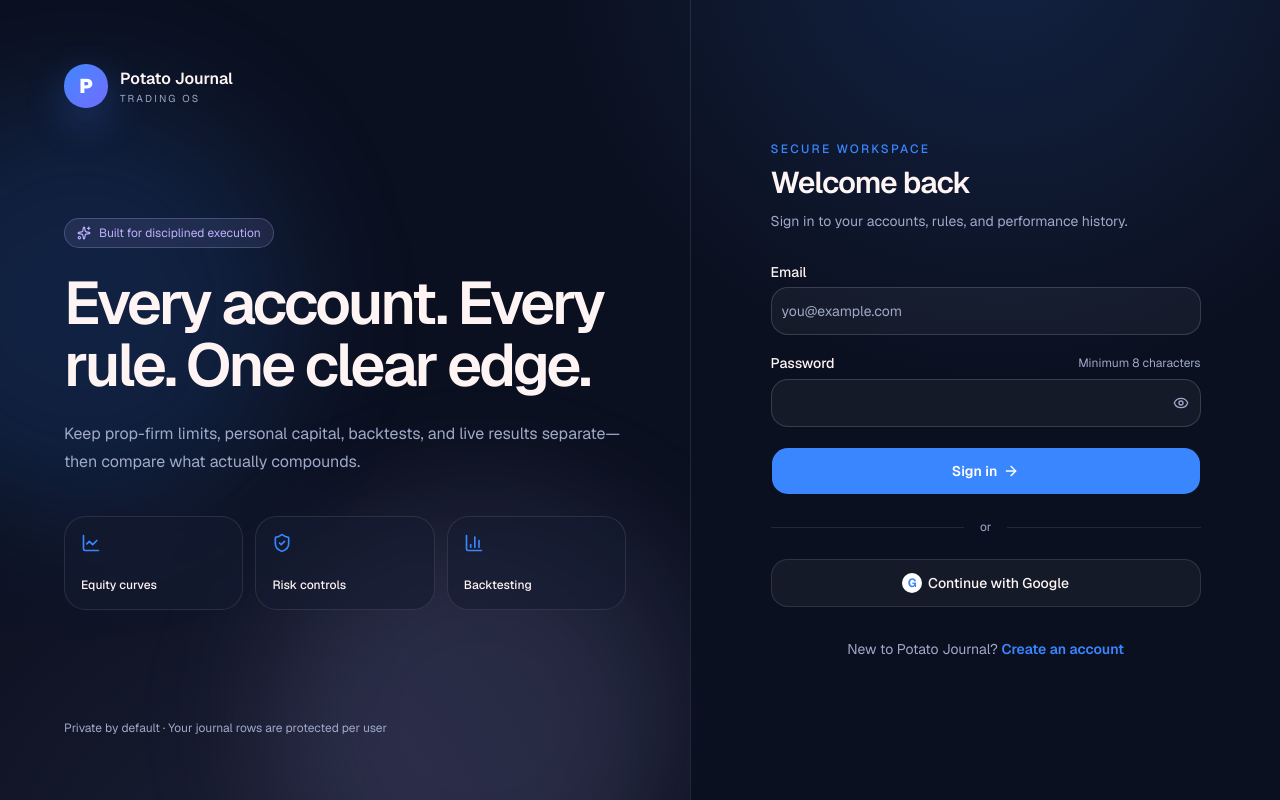
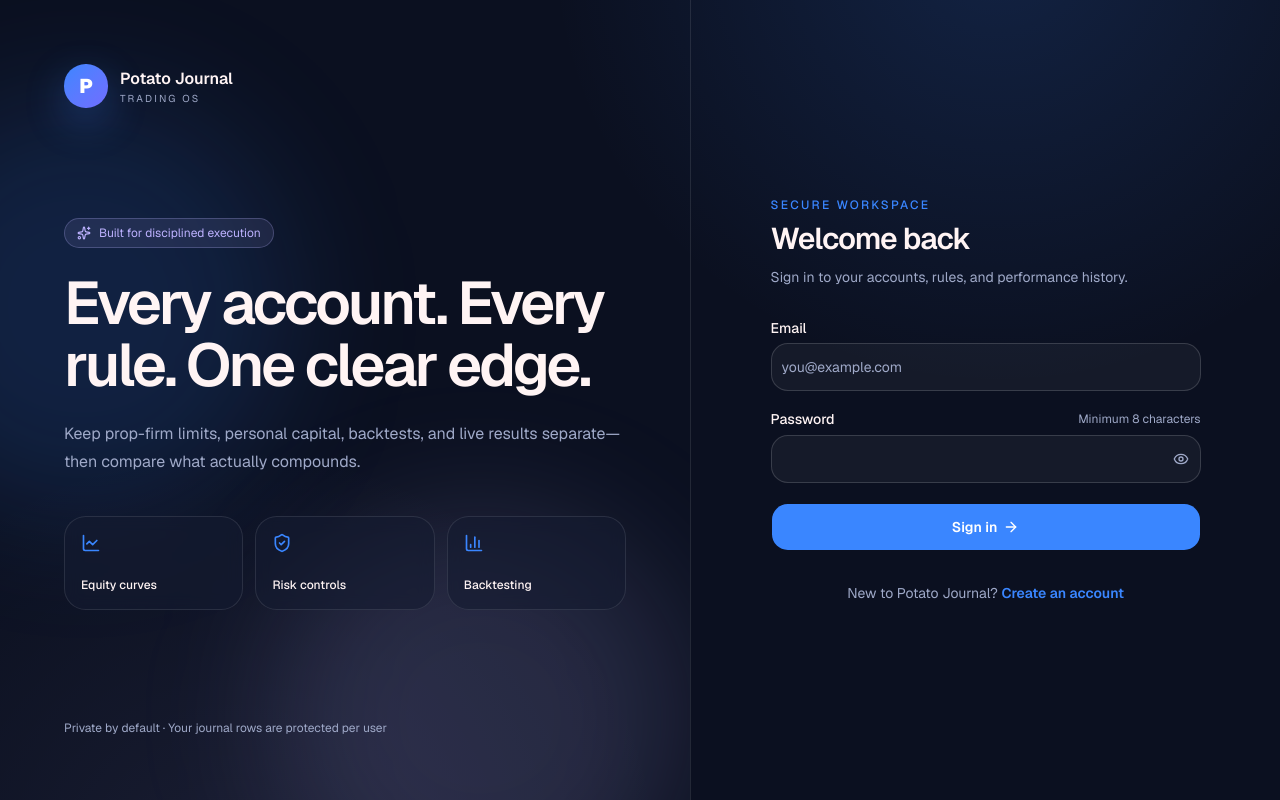
Before and after one commit to potatotrader23-a11y/potatojournal, a Next.js app: page /login in a window 1280 px wide. Built offline with nearby package versions, Linux system fonts and the light colour scheme; no server answers.

Commit message:
Hide unavailable Google authentication

```diff
--- a/app/login/login-form.tsx
+++ b/app/login/login-form.tsx
@@ -66,21 +66,6 @@
     }
 
     window.location.assign('/');
-  };
-
-  const signInWithGoogle = async () => {
-    if (!configured) return;
-    setLoading(true);
-    setMessage('');
-    const supabase = createClient();
-    const { error } = await supabase.auth.signInWithOAuth({
-      provider: 'google',
-      options: { redirectTo: `${window.location.origin}/auth/callback` },
-    });
-    if (error) {
-      setMessage(error.message);
-      setLoading(false);
-    }
   };
 
   return (
@@ -243,23 +228,6 @@
             </Button>
           </form>
 
-          <div className="my-6 flex items-center gap-4 text-xs text-muted-foreground before:h-px before:flex-1 before:bg-border after:h-px after:flex-1 after:bg-border">
-            or
-          </div>
-
-          <Button
-            type="button"
-            variant="outline"
-            className="h-12 w-full rounded-xl bg-card"
-            onClick={signInWithGoogle}
-            disabled={!configured || loading}
-          >
-            <span className="grid size-5 place-items-center rounded-full bg-white text-xs font-bold text-[#4285F4]">
-              G
-            </span>
-            Continue with Google
-          </Button>
-
           <p className="mt-8 text-center text-sm text-muted-foreground">
             {mode === 'sign-in'
               ? 'New to Potato Journal?'
```
